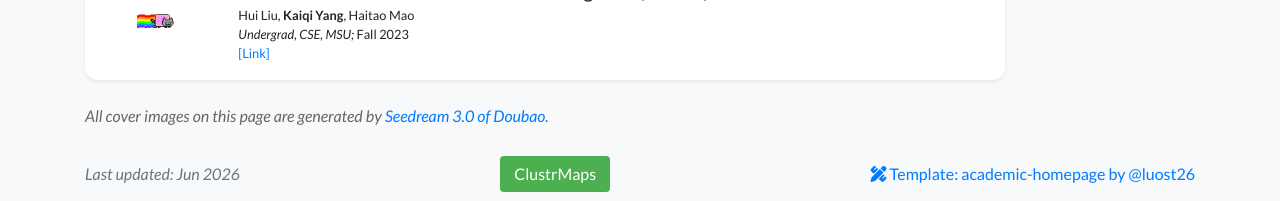
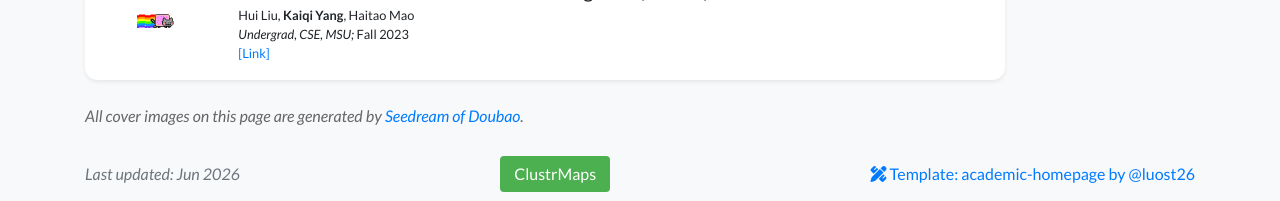
Before and after one commit to KorbinY/korbiny.github.io, a Jekyll site: the page built from misc.html, in a window 1280 px wide and 1117 px high. Shown: the part 913-1114 px from the top of the window. Built offline with Jekyll 4.4.1, drawn with Linux system fonts in a browser that asks for light colours; nearby versions of some CDN libraries; a style sheet for code colours, icons or effects is not loaded.

Commit message:
Update AI images credit text to remove "3.0"

```diff
--- a/_includes/ai_images_credit.html
+++ b/_includes/ai_images_credit.html
@@ -1,2 +1,2 @@
 <br>
-<p><i style="color: #666;">All cover images on this page are generated by <a href="https://www.doubao.com/chat/create-image" target="_blank">Seedream 3.0 of Doubao</a>.</i></p>
+<p><i style="color: #666;">All cover images on this page are generated by <a href="https://www.doubao.com/chat/create-image" target="_blank">Seedream of Doubao</a>.</i></p>
```
